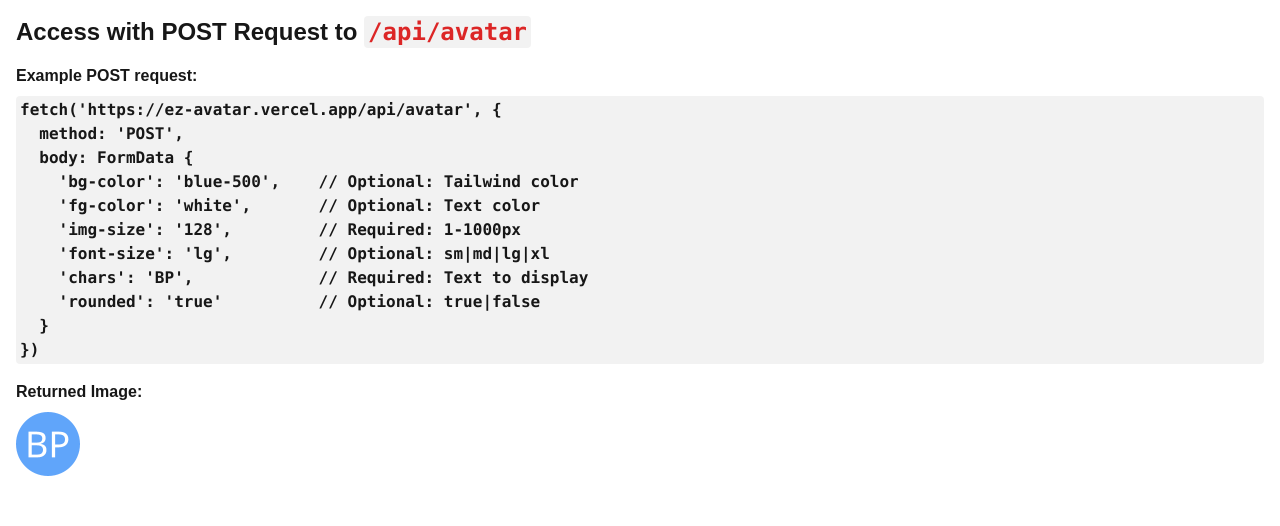
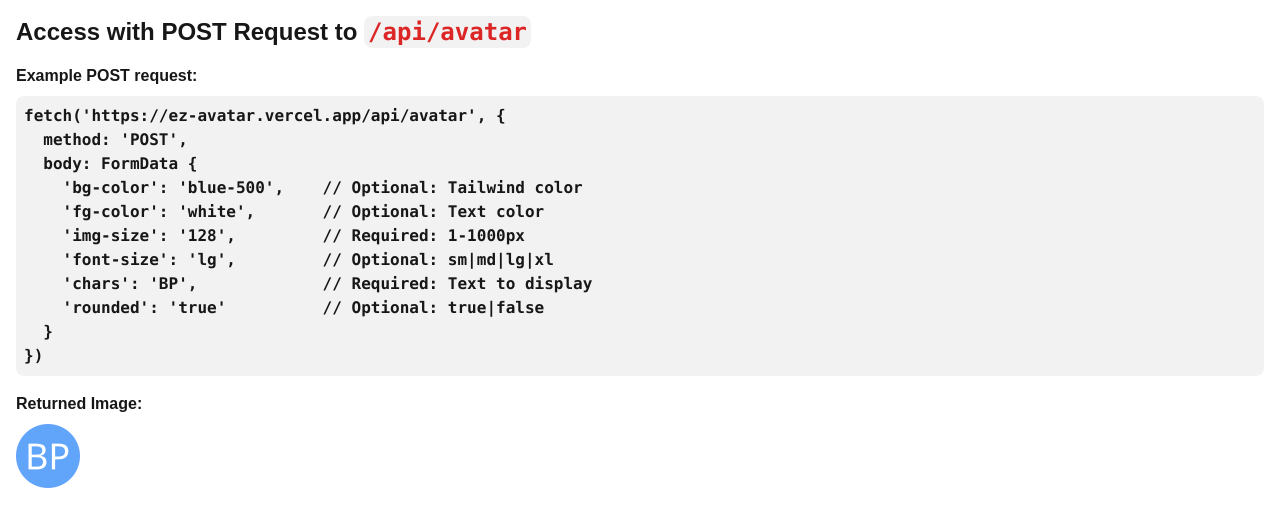
Before and after one commit to bpluhar/img-gen, a Next.js app: page / in a window 1280 px wide. Shown: the top 526 px of the page. Built offline with nearby package versions, Linux system fonts and the light colour scheme.

Commit message:
Modified styling on homepage

```diff
--- a/app/page.tsx
+++ b/app/page.tsx
@@ -5,13 +5,13 @@ export default function Home() {
     <>
       <h1 className="text-2xl font-bold p-4">
         Access with POST Request to{" "}
-        <code className="bg-black/[.05] dark:bg-white/[.06] px-1 py-0.5 rounded font-semibold text-red-600">
+        <code className="bg-black/[.05] dark:bg-white/[.06] px-1 py-0.5 rounded-lg font-semibold text-red-600">
           /api/avatar
         </code>
 
       <div className="mt-4 text-base">
         <p className="mb-2 font-semibold">Example POST request:</p>
-          <pre className="bg-black/[.05] dark:bg-white/[.06] px-1 py-0.5 rounded">
+          <pre className="bg-black/[.05] dark:bg-white/[.06] p-2 w-full overflow-x-auto rounded-lg">
             {`fetch('https://ez-avatar.vercel.app/api/avatar', {
   method: 'POST',
   body: FormData {
```
